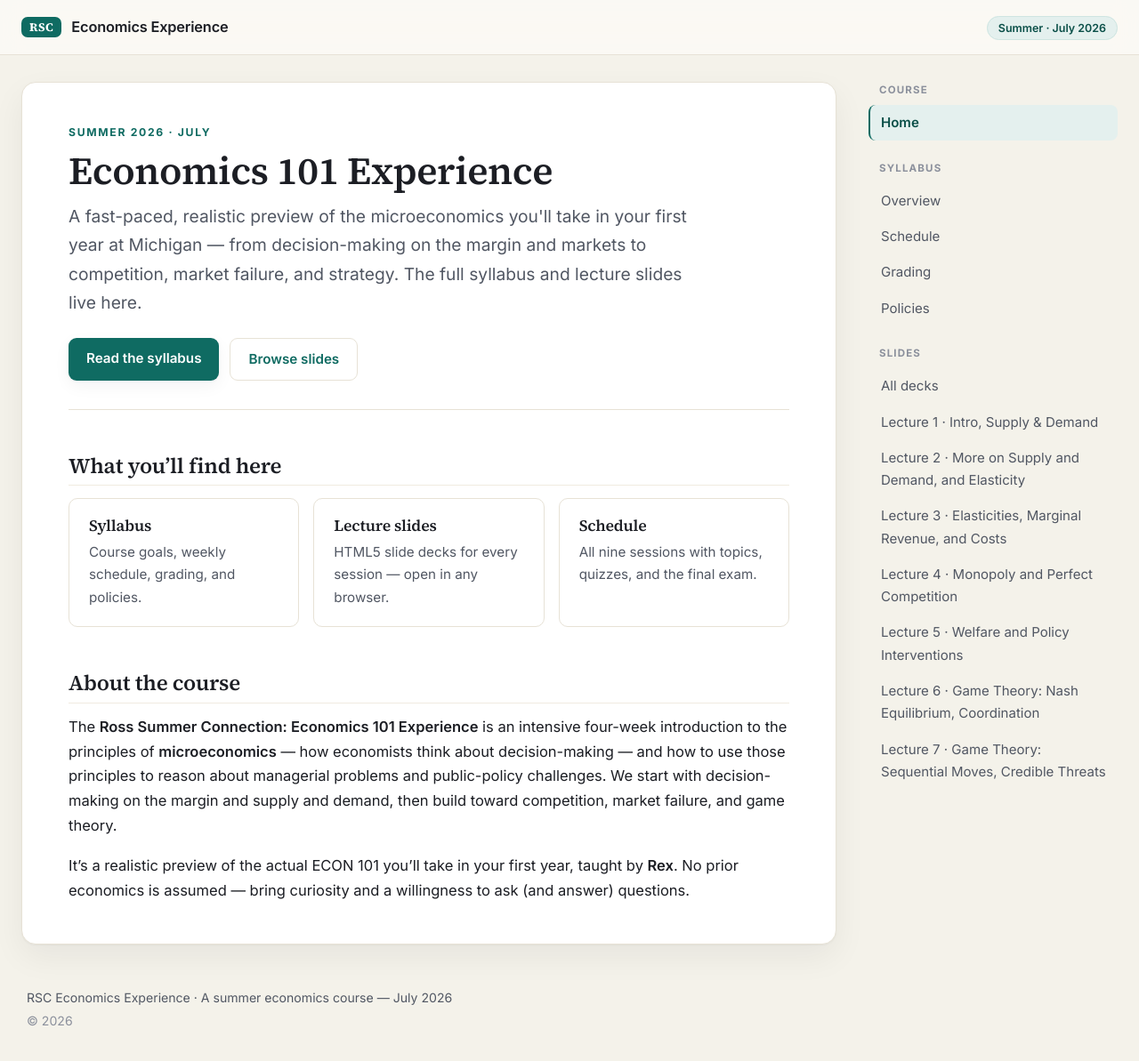
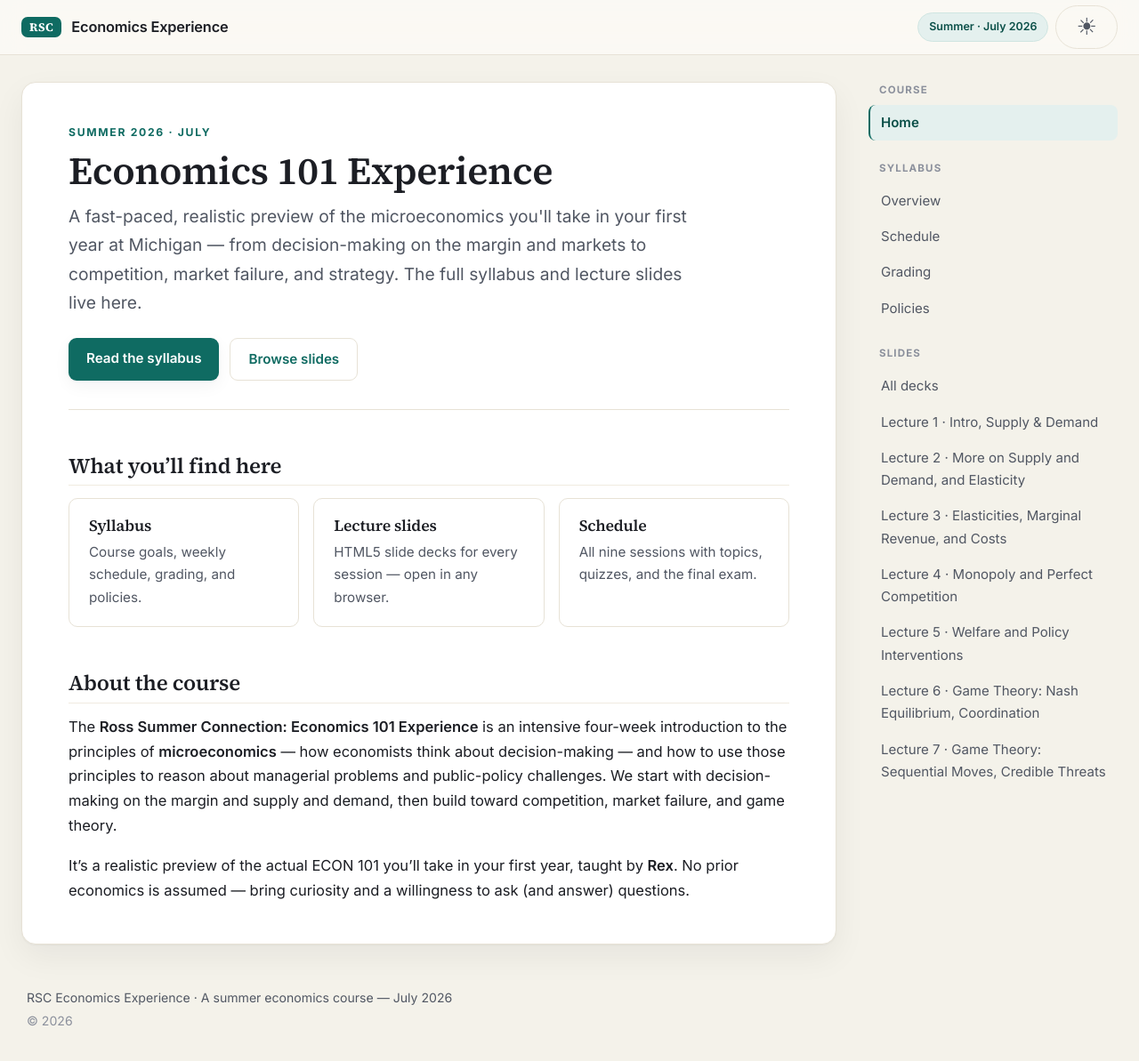
Before and after one commit to menghsuanrexhsieh/rsc2026econslides, a Jekyll site: the page built from index.md, in a window 1280 px wide and 1248 px high. Shown: the top 1193 px of the window at 89% size. Built offline with Jekyll 4.4.1, drawn with Linux system fonts in a browser that asks for light colours.

Commit message:
Add dark mode toggle to site layout
Theme toggle button in the topbar; preference persisted in localStorage and
applied before paint (with prefers-color-scheme fallback) to avoid FOUC. Adds
dark-mode CSS variable overrides and a smooth color transition.

```diff
--- a/_layouts/default.html
+++ b/_layouts/default.html
@@ -5,6 +5,14 @@
   <meta name="viewport" content="width=device-width, initial-scale=1">
   <title>{% if page.title and page.title != "Home" %}{{ page.title }} · {% endif %}{{ site.title }}</title>
   <meta name="description" content="{{ page.description | default: site.description }}">
+  <!-- apply saved / system theme before paint to avoid FOUC -->
+  <script>
+    (function(){
+      var t = localStorage.getItem('theme');
+      if (!t) t = window.matchMedia('(prefers-color-scheme: dark)').matches ? 'dark' : 'light';
+      if (t === 'dark') document.documentElement.setAttribute('data-theme','dark');
+    })();
+  </script>
   <link rel="preconnect" href="https://fonts.googleapis.com">
   <link rel="preconnect" href="https://fonts.gstatic.com" crossorigin>
   <link href="https://fonts.googleapis.com/css2?family=Inter:wght@400;500;600;700&family=Source+Serif+4:opsz,wght@8..60,400;8..60,600;8..60,700&display=swap" rel="stylesheet">
@@ -25,6 +33,10 @@
       </a>
       <div class="topbar-right">
         <span class="term-badge">Summer · July 2026</span>
+        <button id="theme-toggle" class="theme-toggle" aria-label="Toggle dark mode">
+          <span class="icon-light">☀</span>
+          <span class="icon-dark">☽</span>
+        </button>
       </div>
     </div>
   </header>
@@ -60,5 +72,20 @@
 
   <!-- tap-outside scrim to close the mobile drawer -->
   <label for="nav-toggle" class="nav-scrim" aria-hidden="true"></label>
+
+  <!-- theme toggle handler + transition class -->
+  <script>
+    document.documentElement.classList.add('theme-ready');
+    document.getElementById('theme-toggle').addEventListener('click', function(){
+      var cur = document.documentElement.getAttribute('data-theme');
+      var next = cur === 'dark' ? 'light' : 'dark';
+      if (next === 'dark') {
+        document.documentElement.setAttribute('data-theme','dark');
+      } else {
+        document.documentElement.removeAttribute('data-theme');
+      }
+      localStorage.setItem('theme', next);
+    });
+  </script>
 </body>
 </html>
--- a/_layouts/page.html
+++ b/_layouts/page.html
@@ -1,10 +1,8 @@
 ---
 layout: default
 ---
-<article class="page">
-  <header class="page-head">
+<header class="page-head">
     <h1>{{ page.title }}</h1>
     {% if page.subtitle %}<p class="subtitle">{{ page.subtitle }}</p>{% endif %}
   </header>
   {{ content }}
-</article>
--- a/assets/css/style.css
+++ b/assets/css/style.css
@@ -34,6 +34,70 @@
   --sidebar-w:   280px;
   --maxw:        1360px;
 }
+
+/* ======================================================================
+   Dark mode — overrides surface / ink / accent variables
+   Toggled via data-theme="dark" on <html>, set by JS (localStorage +
+   prefers-color-scheme).  Smooth transition on colors only.
+   ====================================================================== */
+[data-theme="dark"] {
+  --bg:          #1a1c1e;
+  --surface:     #252729;
+  --topbar:      rgba(26,28,30,0.85);
+
+  --ink:         #e4e4e7;
+  --ink-soft:    #9da0a8;
+  --muted:       #6b6f78;
+
+  --line:        #35373b;
+  --line-soft:   #2d2f33;
+
+  --accent:      #3dd9c8;
+  --accent-dk:   #6fe8da;
+  --accent-soft: #1a3a36;
+
+  --shadow:      0 1px 2px rgba(0,0,0,.18), 0 14px 36px rgba(0,0,0,.24);
+  --shadow-sm:   0 1px 2px rgba(0,0,0,.16), 0 6px 18px rgba(0,0,0,.18);
+}
+
+/* Transition background / color on theme change (not on page load) */
+html.theme-ready,
+html.theme-ready *,
+html.theme-ready *::before,
+html.theme-ready *::after {
+  transition: background-color .28s ease, color .2s ease, border-color .25s ease, box-shadow .28s ease;
+}
+
+/* Dark-mode overrides for rules that use hardcoded colors */
+[data-theme="dark"] blockquote { background: linear-gradient(0deg, #1e2022, #1e2022); }
+[data-theme="dark"] code { background: #313438; }
+[data-theme="dark"] kbd { background: #313438; border-color: var(--line); }
+[data-theme="dark"] tbody tr:hover { background: #2a2c30; }
+[data-theme="dark"] .btn.secondary { background: #313438; border-color: var(--line); }
+[data-theme="dark"] .btn.secondary:hover { background: var(--accent-soft); }
+[data-theme="dark"] .card:hover { border-color: #4a4d54; }
+[data-theme="dark"] .term-badge { border-color: #2a5c55; }
+[data-theme="dark"] .pill { border-color: #2a5c55; }
+[data-theme="dark"] .sidenav a:hover { background: rgba(61,217,200,.08); }
+[data-theme="dark"] .nav-toggle:hover { background: rgba(255,255,255,.06); }
+[data-theme="dark"] .nav-toggle span { background: var(--ink); }
+
+/* Theme toggle button — matches term-badge height */
+.theme-toggle {
+  background: none; border: 1px solid var(--line);
+  border-radius: 999px; padding: 10px 22px;
+  display: inline-flex; align-items: center; justify-content: center;
+  cursor: pointer; font-size: 1.64rem; line-height: 1;
+  color: var(--ink-soft); vertical-align: middle;
+  transition: background .2s, color .2s;
+}
+.theme-toggle:hover { background: rgba(15,107,98,.08); color: var(--accent); }
+[data-theme="dark"] .theme-toggle:hover { background: rgba(61,217,200,.1); }
+
+.theme-toggle .icon-dark  { display: none; }
+.theme-toggle .icon-light { display: inline; }
+[data-theme="dark"] .theme-toggle .icon-dark  { display: inline; }
+[data-theme="dark"] .theme-toggle .icon-light { display: none; }
 
 * { box-sizing: border-box; }
 html { -webkit-text-size-adjust: 100%; scroll-behavior: smooth; scroll-padding-top: 80px; }
@@ -98,7 +162,7 @@ strong { font-weight: 600; }
   line-height: 1;
 }
 .brand-text { font-weight: 600; font-size: 1.02rem; letter-spacing: -.01em; }
-.topbar-right { margin-left: auto; }
+.topbar-right { margin-left: auto; display: flex; align-items: center; gap: 8px; }
 .term-badge {
   font-size: .78rem;
   font-weight: 600;
```
